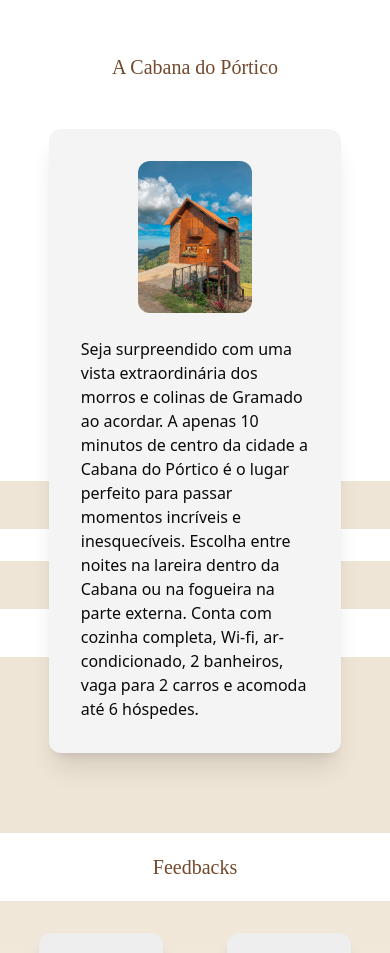
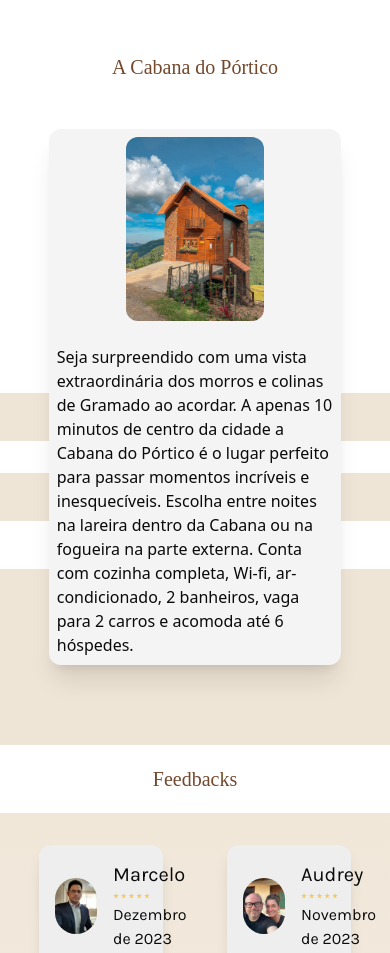
Before and after one commit to christianfonseca03/cabana_portico, a React (Vite) app: page / in a window 390 px wide. Shown: the part 900-1853 px from the top of the page. Built offline with nearby package versions, Linux system fonts and the light colour scheme; a web font is replaced by a local one.

Commit message:
fix: padding

```diff
--- a/src/components/About.tsx
+++ b/src/components/About.tsx
@@ -9,7 +9,7 @@ export function About() {
       >
         A Cabana do Pórtico
       </h1>
-      <div className="flex flex-col md:flex-row bg-brancoCabana-200 rounded-xl shadow-xl justify-center items-center p-8 w-3/4 md:w-2/4 mx-auto">
+      <div className="flex flex-col md:flex-row bg-brancoCabana-200 rounded-xl shadow-xl justify-center items-center p-2 md:p-8 w-3/4 md:w-2/4 mx-auto">
         <img src={cabana} className="w-1/2 rounded-xl mb-6 md:mr-4" alt="" />
         <p>
           Seja surpreendido com uma vista extraordinária dos morros e colinas de
```
